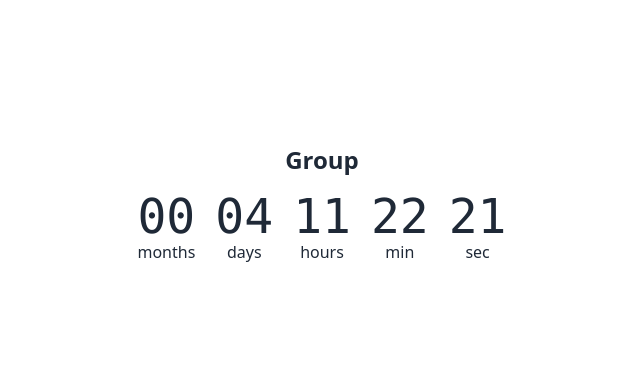
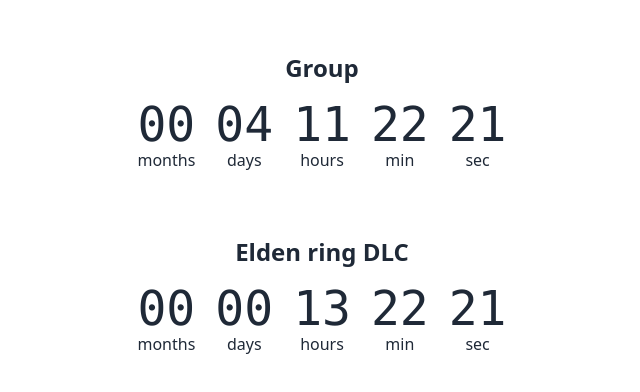
Before and after one commit to DeeKahy/Countdown, a plain HTML site: page index.html in a window 1280 px wide. Shown: the part 188-580 px from the top of the page, without its empty margins (318-958 px from the left). Drawn offline with nearby package versions, Linux system fonts and the light colour scheme.

Commit message:
Update index.html

```diff
--- a/index.html
+++ b/index.html
@@ -107,6 +107,7 @@
 
     // Example usage
     createCountdown("June 24, 2024 22:00:00", "Group");
+    createCountdown("June 21, 2024 00:00:00", "Elden ring DLC");
   </script>
 </body>
 </html>
```
